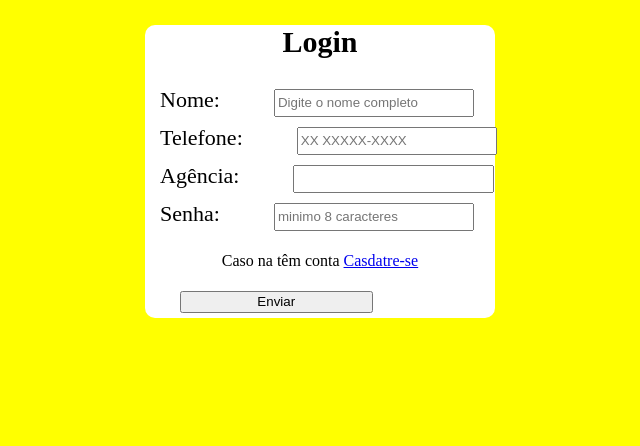
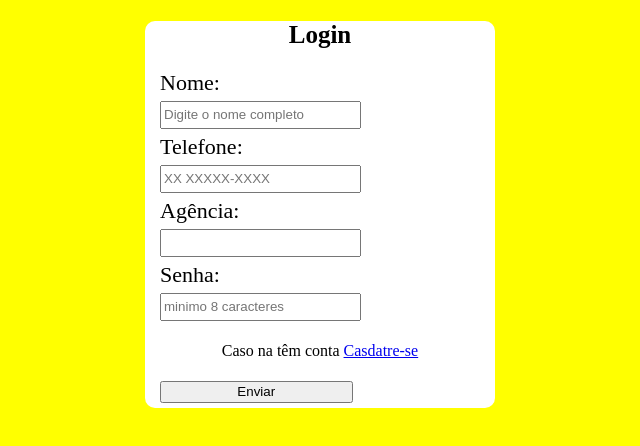
Before and after one commit to BragiaMikael/Banco-profit, a plain HTML site: page index.html in a window 1280 px wide. Shown: the whole page, without its empty margins (320-960 px from the left). Drawn offline with Linux system fonts and the light colour scheme.

Commit message:
altrerando estilo

```diff
--- a/style.css
+++ b/style.css
@@ -3,7 +3,7 @@ body{
 }
 .login{
     text-align: center;
-    font-size: 30px;
+    font-size: 25px;
 }
 form{
     margin: 0 auto;
@@ -15,14 +15,13 @@ form{
 form label{
     font-size: 22px;
     margin: 0 15px;
+    display: block;
 
 }
 form input{
-    margin: 5px 10px;
+    margin: 5px 15px;
     height: 22px;
     width: 55%;
-    position: relative;
-    left: 25px;
 }
 form p{
     text-align: center;
```
